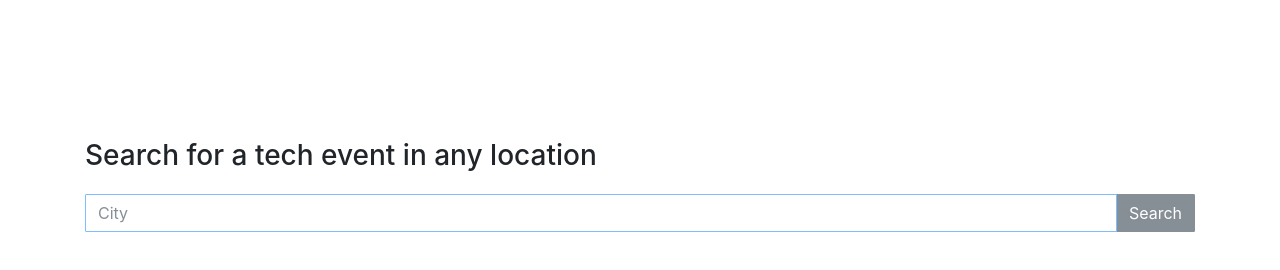
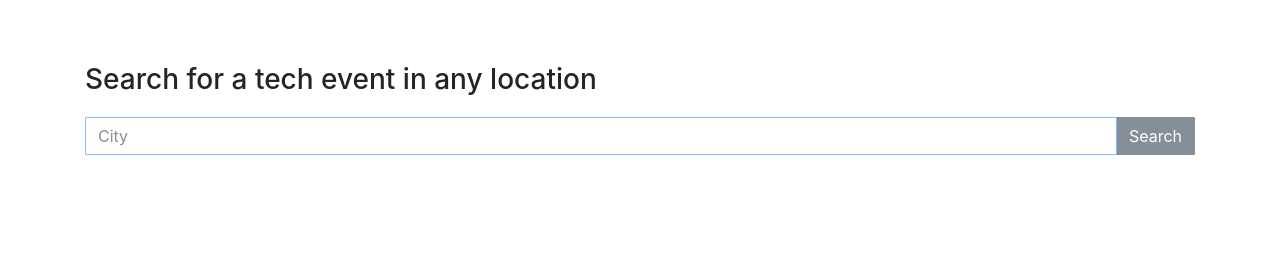
Before and after one commit to jorellana28/hackathon2, a website: page public/index.html in a window 1280 px wide. Shown: the part 222-492 px from the top of the page. Drawn offline with nearby package versions, Linux system fonts and the light colour scheme; some icons are missing.

Commit message:
Decreased margin size

```diff
--- a/public/index.html
+++ b/public/index.html
@@ -27,7 +27,7 @@
     <div class="page-header">
       <h1 class="heading">Tech Event Finder</h1>
     </div>
-    <div class="container" id="information" style="margin-top: 8%;">
+    <div class="container" id="information" style="margin-top: 2%;">
       <h3>Search for a tech event in any location</h3>
       <!--  Search form -->
       <form role="form" id="search-form">
```
